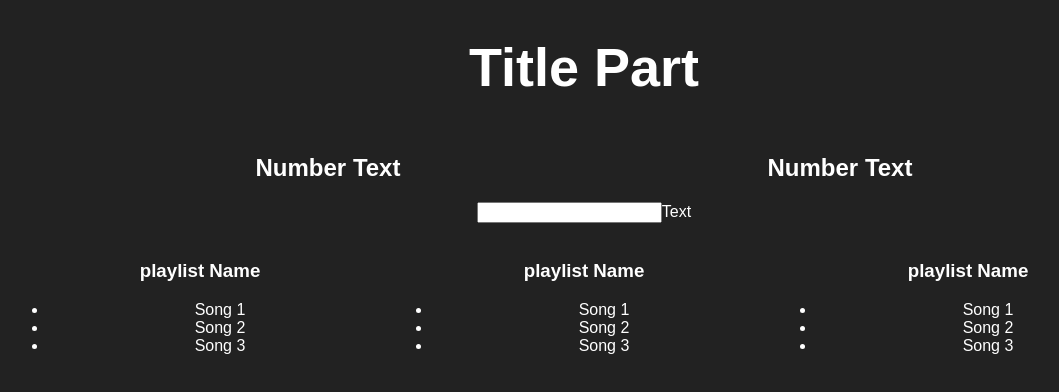
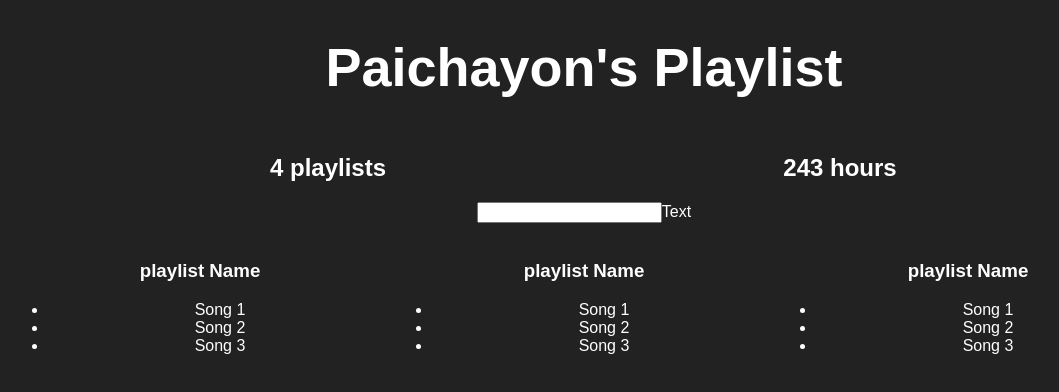
Before and after one commit to OceanicMeerkat/better-playlists, a React (Create React App) app: page / in a window 1280 px wide. Shown: the top 392 px of the page, without its empty margins (56-1115 px from the left). Built offline with nearby package versions, Linux system fonts and the light colour scheme.

Commit message:
added fake server data to title and aggregate

```diff
--- a/src/App.js
+++ b/src/App.js
@@ -1,21 +1,64 @@
 import React, { Component } from 'react';
 
 import './App.css';
-let test = "test";
+
 let defultTextColor = '#fff';
 let defultStyle ={
   color: defultTextColor
 };
 
-class Aggregate extends Component {
+
+let fakeServerData = {
+  user: {
+    name: 'Paichayon',
+    playlist: [
+      {
+        name: 'Play List A',
+        songs: [{name : 'Song A', duration: 1345}, {name : 'Song B', duration: 1050}, {name : 'Song C', duration: 1250}]
+      },
+      {
+        name: 'Play List B',
+        songs: [{name : 'Song O', duration: 1345}, {name : 'Song P', duration: 1050}, {name : 'Song E', duration: 1250}]
+      },
+      {
+        name: 'Play List E',
+        songs: [{name : 'Song Q', duration: 1345}, {name : 'Song Y', duration: 1050}, {name : 'Song E', duration: 1250}]
+      },
+      {
+        name: 'Play List O',
+        songs: [{name : 'Song U', duration: 1345}, {name : 'Song D', duration: 1050}, {name : 'Song W', duration: 1250}]
+      }
+    ]
+  }
+}
+
+class PlaylistCounter extends Component {
   render() {
     return (
       <div style={{...defultStyle,width: "40%", display: 'inline-block'}}>
-        <h2>Number Text</h2>
+        <h2>{this.props.playlist.length} playlists</h2>
       </div>
     );
   }
 }
+
+class HoursCounter extends Component {
+  render() {
+
+    let allSongs = this.props.playlist.reduce((songs, playlist) => {
+      return songs.concat(playlist.songs);
+    },[])
+   let totalDuration = allSongs.reduce((sum, song) => {
+      return sum + song.duration
+   }, 0)
+    return (
+      <div style={{...defultStyle,width: "40%", display: 'inline-block'}}>
+        <h2>{Math.round(totalDuration/60)} hours</h2>
+      </div>
+    );
+  }
+}
+
 
 class Filter extends Component {
   render() {
@@ -44,17 +87,33 @@ class Playlist extends Component{
 }
 
 class App extends Component {
+  constructor(){
+    super();
+    this.state = {serverData:{}}
+  }
+  componentDidMount(){
+    setTimeout(() =>{
+    this.setState({serverData : fakeServerData});
+  }, 1000);
+  }
 
   render() {
     return (
       <div className="App">
-      <h1>Title Part</h1>
-        <Aggregate></Aggregate>
-        <Aggregate></Aggregate>
-        <Filter></Filter>
-        <Playlist></Playlist>
-        <Playlist></Playlist>
-        <Playlist></Playlist>
+      { this.state.serverData.user ? <div><h1 style={{...defultStyle, "font-size": "54px"}}>
+        {this.state.serverData.user.name}'s Playlist
+      </h1>
+
+          <PlaylistCounter playlist={ this.state.serverData.user.playlist}></PlaylistCounter>
+          <HoursCounter playlist={ this.state.serverData.user.playlist}></HoursCounter>
+
+
+          <Filter></Filter>
+          <Playlist></Playlist>
+          <Playlist></Playlist>
+          <Playlist></Playlist>
+        </div> : <h1 style={defultStyle}>Loading...</h1>
+      }
       </div>
     );
   }
```
